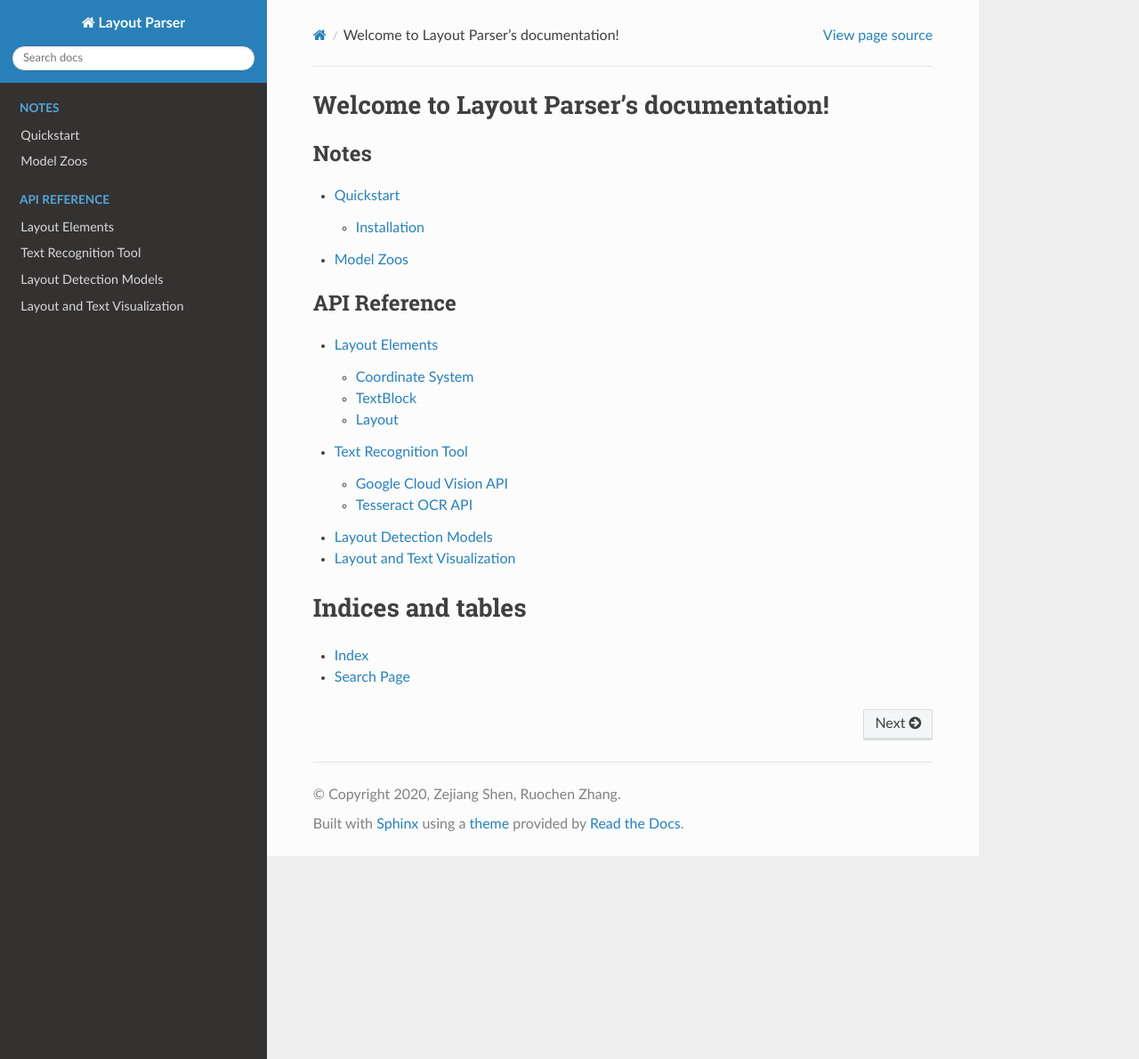
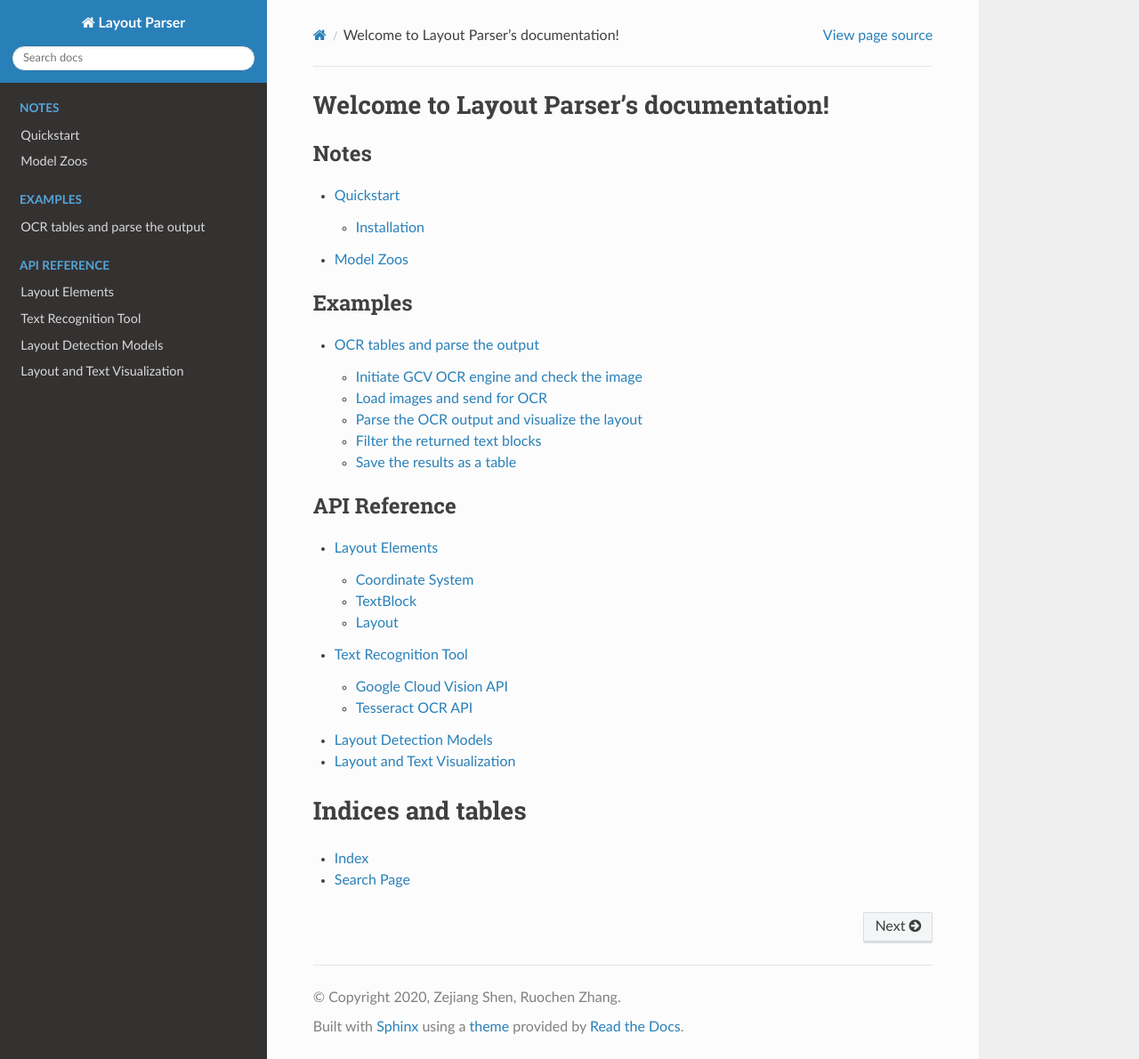
Before and after one commit to Layout-Parser/layout-parser, a Sphinx documentation site: the page built from docs/index.rst, in a window 1280 px wide and 1190 px high. Shown: the whole window at 89% size. Built offline with Sphinx 7.4.7 and the Read the Docs theme 2.0.0, drawn with Linux system fonts in a browser that asks for light colours; some of the changed lines change nothing that is shown.

Commit message:
Add examples The doc/notebook instruction for ocr tables and parse the ocr output

```diff
--- /dev/null
+++ b/docs/example/parse_ocr/index.rst
@@ -0,0 +1,462 @@
+OCR tables and parse the output
+===============================
+
+In this tutorial, we will illustrate how easily the ``layoutparser``
+APIs can be used for
+
+1. Recognizing texts in images and store the results with the specified
+   OCR engine
+2. Postprocessing of the textual results to create structured data
+
+.. code:: ipython3
+
+    import layoutparser as lp
+
+    import matplotlib.pyplot as plt
+    %matplotlib inline
+
+    import pandas as pd
+    import numpy as np
+    import cv2
+
+Initiate GCV OCR engine and check the image
+-------------------------------------------
+
+Currently, ``layoutparser`` supports two types of OCR engines: Google
+Cloud Vision and Tesseract OCR engine. And we are going to provide more
+support in the future. In this toturial, we will use the Google Cloud
+Vision engine as an example.
+
+.. code:: ipython3
+
+    ocr_agent = lp.GCVAgent.with_credential("<path/to/your/credential>",
+                                           languages = ['en'])
+
+The ``language_hints`` tells the GCV which langeuage shall be used for
+OCRing. For a detailed explanation, please check
+`here <https://cloud.google.com/vision/docs/languages>`__.
+
+The ``example-table`` is a scan with complicated table structures from
+https://stacks.cdc.gov/view/cdc/42482/.
+
+.. code:: ipython3
+
+    image = cv2.imread('data/example-table.jpeg')
+    plt.imshow(image);
+
+.. image:: output_6_1.png
+
+
+Load images and send for OCR
+----------------------------
+
+The ``ocr_agent.detect`` method can take the image array, or simply the
+path of the image, for OCR. By default it will return the text in the
+image, i.e., ``text = ocr_agent.detect(image)``.
+
+However, as the layout is complex, the text information is not enough:
+we would like to directly analyze the response from GCV Engine. We can
+set the ``return_response`` to ``True``. This feature is also supported
+for other OCR Engines like ``TesseractOCRAgent``.
+
+.. code:: ipython3
+
+    res = ocr_agent.detect(image, return_response=True)
+
+    # Alternative
+    # res = ocr_agent.detect('data/example-table.jpeg', return_response=True)
+
+Parse the OCR output and visualize the layout
+---------------------------------------------
+
+As defined by GCV, there are two different types of output in the
+response:
+
+1. text_annotations:
+
+   | In this format, GCV automatically find the best aggregation level
+     for the text, and return the results in a list. We can
+   | use the ``ocr_agent.gather_text_annotations`` to reterive this type
+     of information.
+
+2. full_text_annotations
+
+   To support better user control, GCV also provides the
+   ``full_text_annotation`` output, where it returns the hierarchical
+   structure of the output text. To process this output, we provide the
+   ``ocr_agent.gather_full_text_annotation`` function to aggregate the
+   texts of the given aggregation level.
+
+   There are 5 levels specified in ``GCVFeatureType``, namely: ``PAGE``,
+   ``BLOCK``, ``PARA``, ``WORD``, ``SYMBOL``.
+
+.. code:: ipython3
+
+    texts  = ocr_agent.gather_text_annotations(res)
+        # collect all the texts without coordinates
+    layout = ocr_agent.gather_full_text_annotation(res, agg_level=lp.GCVFeatureType.WORD)
+        # collect all the layout elements of the `WORD` level
+
+And we can use the ``draw_box`` or ``draw_text`` functions to quickly
+visualize the detected layout and text information.
+
+These functions are highly customizable. You can change styles of the
+drawn boxes and texts easily. Please check the
+`documentation <https://layout-parser.readthedocs.io/en/latest/api_doc/visualization.html#layoutparser.visualization.draw_text>`__
+for the detailed explanation of the configurable parameters.
+
+As shown below, the ``draw_text`` function generates a visualization
+that:
+
+1. it draws the detected layout with text on the left side and shows the
+   original image on the right canvas for comparison.
+2. on the text canvas (left), it also draws a red bounding box for each
+   text region.
+
+.. code:: ipython3
+
+    lp.draw_text(image, layout, font_size=12, with_box_on_text=True,
+                 text_box_width=1)
+
+
+
+
+.. image:: output_14_0.png
+
+
+
+Filter the returned text blocks
+-------------------------------
+
+We find the coordinates of residence column are in the range of
+:math:`y\in(300,833)` and :math:`x\in(132, 264)`. The
+``layout.filter_by`` function can be used to fetch the texts in the
+region.
+
+Note: As the OCR engine usually does not provide advanced functions like
+table detection, the coordinates are found manually by using some image
+inspecting tools like GIMP.
+
+.. code:: ipython3
+
+    filtered_residence = layout.filter_by(
+        lp.Rectangle(x_1=132, y_1=300, x_2=264, y_2=840)
+    )
+    lp.draw_text(image, filtered_residence, font_size=16)
+
+
+
+
+.. image:: output_17_0.png
+
+
+
+And similarily, we can do that for the ``lot_number`` column. As
+sometimes there could be irregularities in the layout as well as the OCR
+outputs, the ``layout.filter_by`` function also supports a
+``soft_margin`` argument to handle this issue and generate more robust
+outputs.
+
+.. code:: ipython3
+
+    filter_lotno = layout.filter_by(
+        lp.Rectangle(x_1=810, y_1=300, x_2=910, y_2=840),
+        soft_margin = {"left":10, "right":20} # Without it, the last 4 rows could not be included
+    )
+    lp.draw_text(image, filter_lotno, font_size=16)
+
+
+
+
+.. image:: output_19_0.png
+
+
+
+Group Rows based on hard-coded parameteres
+~~~~~~~~~~~~~~~~~~~~~~~~~~~~~~~~~~~~~~~~~~
+
+As there are 13 rows, we can iterate the rows and fetech the row-based
+information:
+
+.. code:: ipython3
+
+    y_0 = 307
+    n_rows = 13
+    height = 41
+    y_1 = y_0+n_rows*height
+
+    row = []
+    for y in range(y_0, y_1, height):
+
+        interval = lp.Interval(y,y+height, axis='y')
+        residence_row = filtered_residence.\
+            filter_by(interval).\
+            get_texts()
+
+        lotno_row = filter_lotno.\
+            filter_by(interval).\
+            get_texts()
+
+        row.append([''.join(residence_row), ''.join(lotno_row)])
+
+.. code:: ipython3
+
+    row
+
+
+
+
+.. parsed-literal::
+
+    [['LosAngeles', 'E6037'],
+     ['LosAngeles', 'E6037'],
+     ['LosAngeles', 'E6037'],
+     ['Oakland', '?'],
+     ['Riverside', 'E5928'],
+     ['LosAngeles', 'E6037'],
+     ['LongBeach', '?E6038'],
+     ['LongBeach', '11'],
+     ['Maricopa', '?E5928'],
+     ['FallsChurch', '8122-649334'],
+     ['ChaseCity', '8122-64933?'],
+     ['Houston', '7078-649343'],
+     ['Scott', '7078-649342']]
+
+
+
+An Alternative Method - Adaptive Grouping lines based on distances
+~~~~~~~~~~~~~~~~~~~~~~~~~~~~~~~~~~~~~~~~~~~~~~~~~~~~~~~~~~~~~~~~~~
+
+.. code:: ipython3
+
+    blocks = filter_lotno
+
+    blocks = sorted(blocks, key = lambda x: x.coordinates[1])
+        # Sort the blocks vertically from top to bottom
+    distances = np.array([b2.coordinates[1] - b1.coordinates[3] for (b1, b2) in zip(blocks, blocks[1:])])
+        # Calculate the distances:
+        # y coord for the upper edge of the bottom block -
+        #   y coord for the bottom edge of the upper block
+        # And convert to np array for easier post processing
+    plt.hist(distances, bins=50);
+    plt.axvline(x=3, color='r');
+        # Let's have some visualization
+
+
+
+.. image:: output_25_0.png
+
+
+According to the distance distribution plot, as well as the OCR results
+visualization, we can conclude:
+
+-  For the negative distances, it’s because there are texts in the same
+   line, e.g., “Los Angeles”
+-  For the small distances (indicated by the red line in the figure),
+   they are texts in the same table row as the previous one
+-  For larger distances, they are generated from texts pairs of
+   different rows
+
+.. code:: ipython3
+
+    distance_th = 0
+
+    distances = np.append([0], distances) # Append a placeholder for the first word
+    block_group = (distances>distance_th).cumsum() # Create a block_group based on the distance threshold
+
+    block_group
+
+
+
+
+.. parsed-literal::
+
+    array([ 0,  1,  2,  3,  4,  5,  6,  6,  7,  7,  8,  9,  9, 10, 11, 11, 12,
+           13])
+
+
+
+.. code:: ipython3
+
+    # Group the blocks by the block_group mask
+    grouped_blocks = [[] for i in range(max(block_group)+1)]
+    for i, block in zip(block_group, blocks):
+        grouped_blocks[i].append(block)
+
+Finally let’s create a function for them
+
+.. code:: ipython3
+
+    def group_blocks_by_distance(blocks, distance_th):
+
+        blocks = sorted(blocks, key = lambda x: x.coordinates[1])
+        distances = np.array([b2.coordinates[1] - b1.coordinates[3] for (b1, b2) in zip(blocks, blocks[1:])])
+
+        distances = np.append([0], distances)
+        block_group = (distances>distance_th).cumsum()
+
+        grouped_blocks = [lp.Layout([]) for i in range(max(block_group)+1)]
+        for i, block in zip(block_group, blocks):
+            grouped_blocks[i].append(block)
+
+        return grouped_blocks
+
+.. code:: ipython3
+
+    A = group_blocks_by_distance(filtered_residence, 5)
+    B = group_blocks_by_distance(filter_lotno, 10)
+
+    # And finally we combine the outputs
+    height_th = 30
+    idxA, idxB = 0, 0
+
+    result = []
+    while idxA < len(A) and idxB < len(B):
+        ay = A[idxA][0].coordinates[1]
+        by = B[idxB][0].coordinates[1]
+        ares, bres = ''.join(A[idxA].get_texts()), ''.join(B[idxB].get_texts())
+        if abs(ay - by) < height_th:
+            idxA += 1; idxB += 1
+        elif ay < by:
+            idxA += 1; bres = ''
+        else:
+            idxB += 1; ares = ''
+        result.append([ares, bres])
+
+    result
+
+
+
+
+.. parsed-literal::
+
+    [['LosAngeles', 'E6037'],
+     ['AngelesLos', 'E6037'],
+     ['LosAngeles', 'E6037'],
+     ['Oakland', '?'],
+     ['RiversideCoLosAngeles', 'E5928'],
+     ['', 'E6037'],
+     ['BeachLong', '?E6038?E597211'],
+     ['BeachLong', ''],
+     ['Maricopa', '?E5928'],
+     ['FallsChurch', '8122-649334'],
+     ['ChaseCity', '8122-64933?'],
+     ['Houston', '7078-649343'],
+     ['Scott', '7078-649342']]
+
+
+
+As we can find, there are mistakes in the 5th and 6h row -
+``Riverside Co`` and ``LosAngeles`` are wrongly combined. This is
+because the extra row ``co`` disrupted the row segmentation algorithm.
+
+Save the results as a table
+---------------------------
+
+.. code:: ipython3
+
+    df = pd.DataFrame(row, columns=['residence', 'lot no'])
+    df
+
+
+
+
+.. raw:: html
+
+    <div>
+    <style scoped>
+        .dataframe tbody tr th:only-of-type {
+            vertical-align: middle;
+        }
+
+        .dataframe tbody tr th {
+            vertical-align: top;
+        }
+
+        .dataframe thead th {
+            text-align: right;
+        }
+    </style>
+    <table border="1" class="dataframe">
+      <thead>
+        <tr style="text-align: right;">
+          <th></th>
+          <th>residence</th>
+          <th>lot no</th>
+        </tr>
+      </thead>
+      <tbody>
+        <tr>
+          <th>0</th>
+          <td>LosAngeles</td>
+          <td>E6037</td>
+        </tr>
+        <tr>
+          <th>1</th>
+          <td>LosAngeles</td>
+          <td>E6037</td>
+        </tr>
+        <tr>
+          <th>2</th>
+          <td>LosAngeles</td>
+          <td>E6037</td>
+        </tr>
+        <tr>
+          <th>3</th>
+          <td>Oakland</td>
+          <td>?</td>
+        </tr>
+        <tr>
+          <th>4</th>
+          <td>Riverside</td>
+          <td>E5928</td>
+        </tr>
+        <tr>
+          <th>5</th>
+          <td>LosAngeles</td>
+          <td>E6037</td>
+        </tr>
+        <tr>
+          <th>6</th>
+          <td>LongBeach</td>
+          <td>?E6038</td>
+        </tr>
+        <tr>
+          <th>7</th>
+          <td>LongBeach</td>
+          <td>11</td>
+        </tr>
+        <tr>
+          <th>8</th>
+          <td>Maricopa</td>
+          <td>?E5928</td>
+        </tr>
+        <tr>
+          <th>9</th>
+          <td>FallsChurch</td>
+          <td>8122-649334</td>
+        </tr>
+        <tr>
+          <th>10</th>
+          <td>ChaseCity</td>
+          <td>8122-64933?</td>
+        </tr>
+        <tr>
+          <th>11</th>
+          <td>Houston</td>
+          <td>7078-649343</td>
+        </tr>
+        <tr>
+          <th>12</th>
+          <td>Scott</td>
+          <td>7078-649342</td>
+        </tr>
+      </tbody>
+    </table>
+    </div>
+
+
+
+.. code:: ipython3
+
+    df.to_csv('./data/ocred-example-table.csv', index=None)
--- a/docs/index.rst
+++ b/docs/index.rst
@@ -15,6 +15,12 @@ Welcome to Layout Parser's documentation!
 
 .. toctree::
    :maxdepth: 2
+   :caption: Examples
+
+   example/parse_ocr/index
+
+.. toctree::
+   :maxdepth: 2
    :caption: API Reference
 
    api_doc/elements
```
Also changed, not shown: docs/example/parse_ocr/output_14_0.png (added), docs/example/parse_ocr/output_17_0.png (added), docs/example/parse_ocr/output_19_0.png (added), docs/example/parse_ocr/output_25_0.png (added), docs/example/parse_ocr/output_6_1.png (added), 2 other files.
